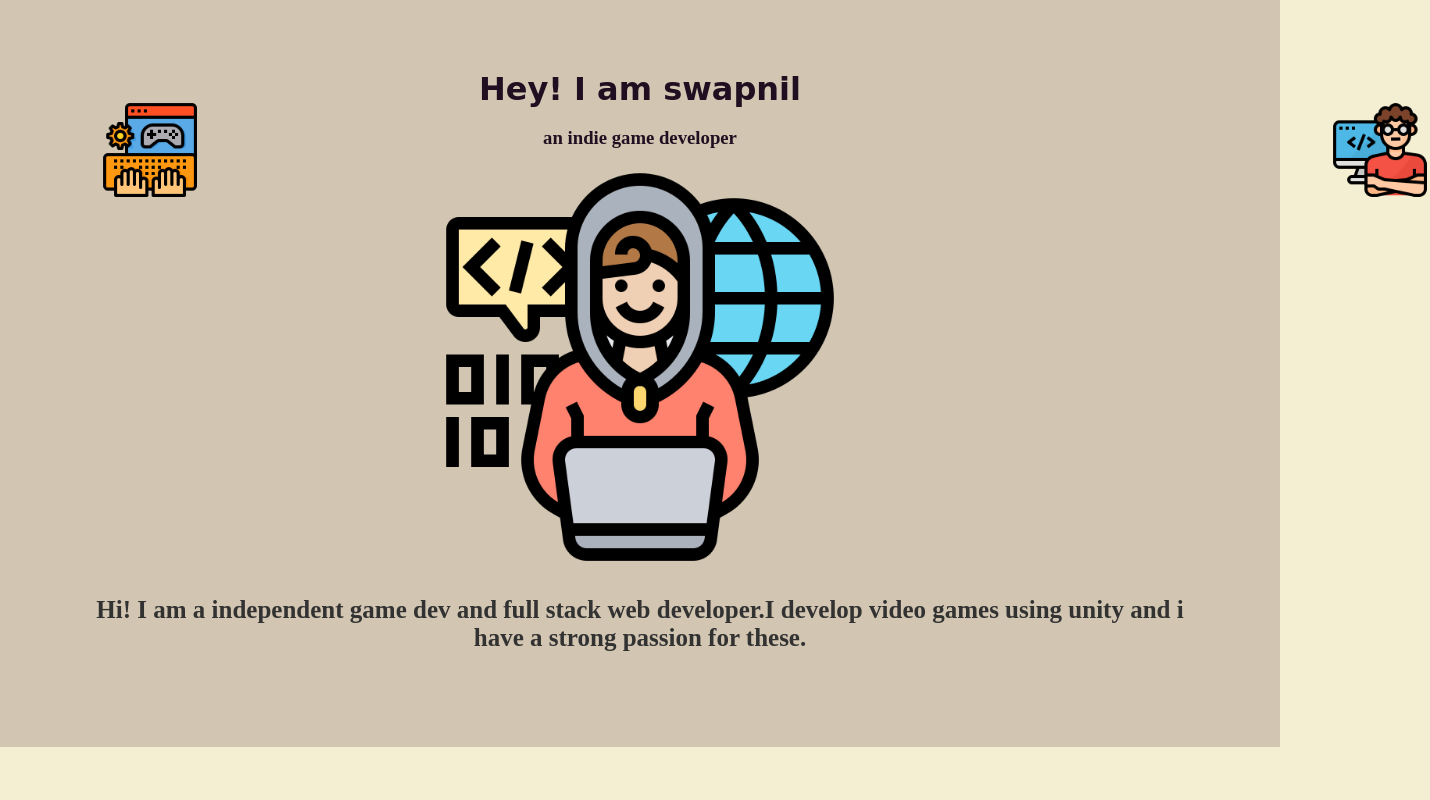
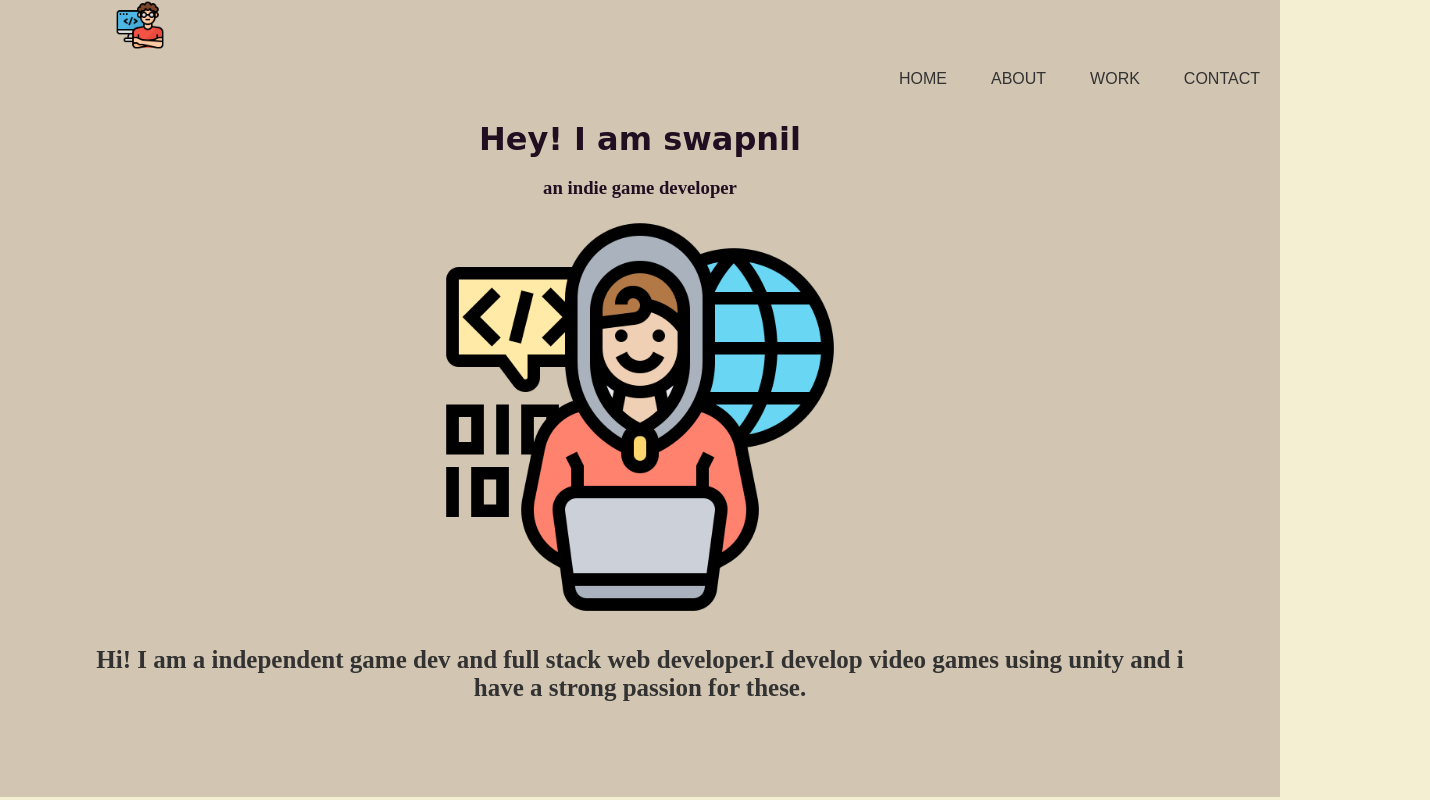
Before and after one commit to swapnil9009/personall, a plain HTML site: page index.html in a window 1280 px wide. Shown: the top 800 px of the page, 1430 px wide, since content can reach past the window. Drawn offline with Linux system fonts and the light colour scheme; a web font is replaced by a local one.

Commit message:
Add files via upload

```diff
--- a/css/style.css
+++ b/css/style.css
@@ -148,17 +148,22 @@ a:hover{
 	position:relative;
 	top:1px;
 }
-.icon1{
-  width:100px;
-  height: 100px;
-  position: absolute;
-  left: 100px;
-  top: 100px;
+.icon2{
+  height: 50px;
+  width: 50px;
+  margin-right: 1000px;
+
 }
-.icon2{
-  height: 100px;
-  width: 100px;
-  position: absolute;
-  top: 100px;
-  left: 1330px;
+.nav{
+  height: 50px;
+  width: auto;
+  background-color: #d2c6b2;
+
 }
+ul{
+  float: right;
+  list-style-type: none;
+}
+li{
+  display: inline-block;
+}
--- a/index.html
+++ b/index.html
@@ -7,9 +7,20 @@
 
   <link rel="stylesheet" href="css/style.css">
   <link href="https://fonts.googleapis.com/css?family=Girassol|Libre+Baskerville&display=swap" rel="stylesheet">
+  <link rel="icon" href="images/icons8-game-controller-24.png">
 </head>
 
 <body>
+  <div class="nav">
+      <img class="icon2" src="images/icon2.png" alt="icon">
+    <ul>
+      <li><a href="#">HOME</a></li>
+      <li><a href="#">ABOUT</a></li>
+      <li><a href="#">WORK</a></li>
+      <li><a href="#">CONTACT</a></li>
+    </ul>
+
+  </div>
 
   <div class="top-container">
 
@@ -19,8 +30,8 @@
     <p><strong>Hi! I am a independent game dev and full stack web developer.I develop video games using unity and i have a strong passion for these.</strong></p>
 
   </div>
-  <img class="icon1" src="images/video-game.png" alt="icon">
-  <img class="icon2" src="images/icon2.png" alt="icon">
+
+
   <h1 class="heading">what i can do?</h1>
   <div class="skills">
     <div class="game-container">
@@ -59,6 +70,8 @@
     <a href="https://www.instagram.com/sarmahswapnil/">Instagram</a>
     <p class="ending">©2020 swapnil sarmah</p>
   </div>
+
+
 </body>
 
 </html>
```
Also changed, not shown: images/icons8-game-controller-24.png (added).
